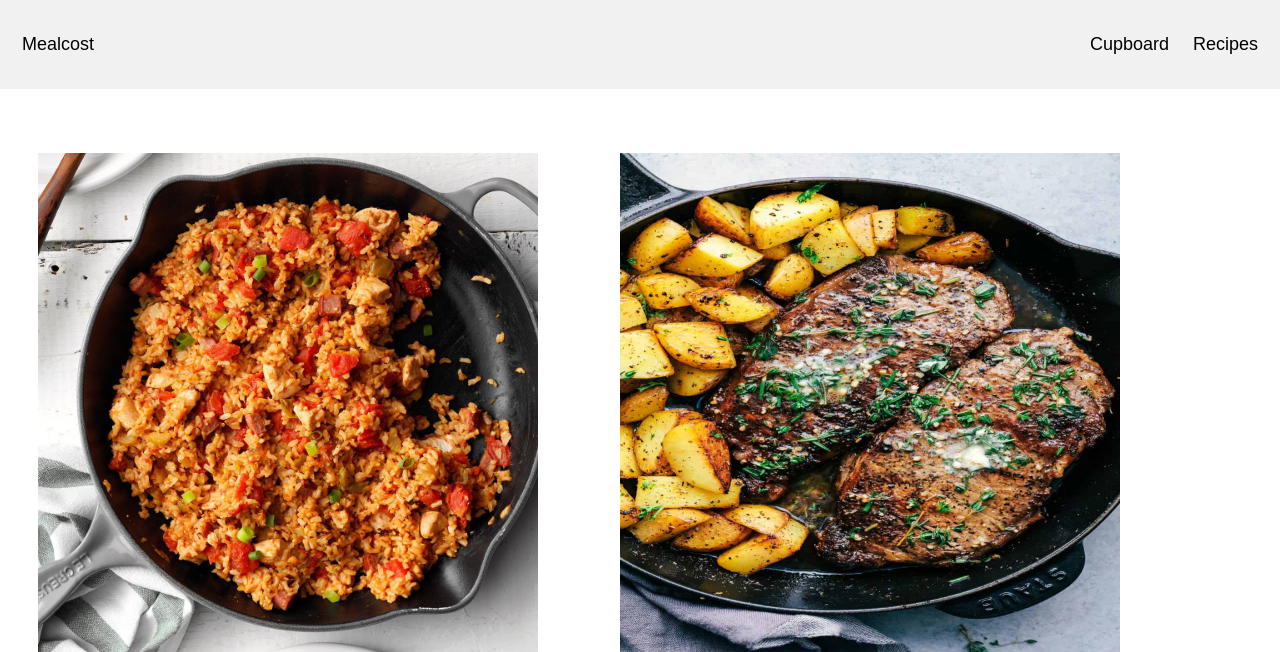
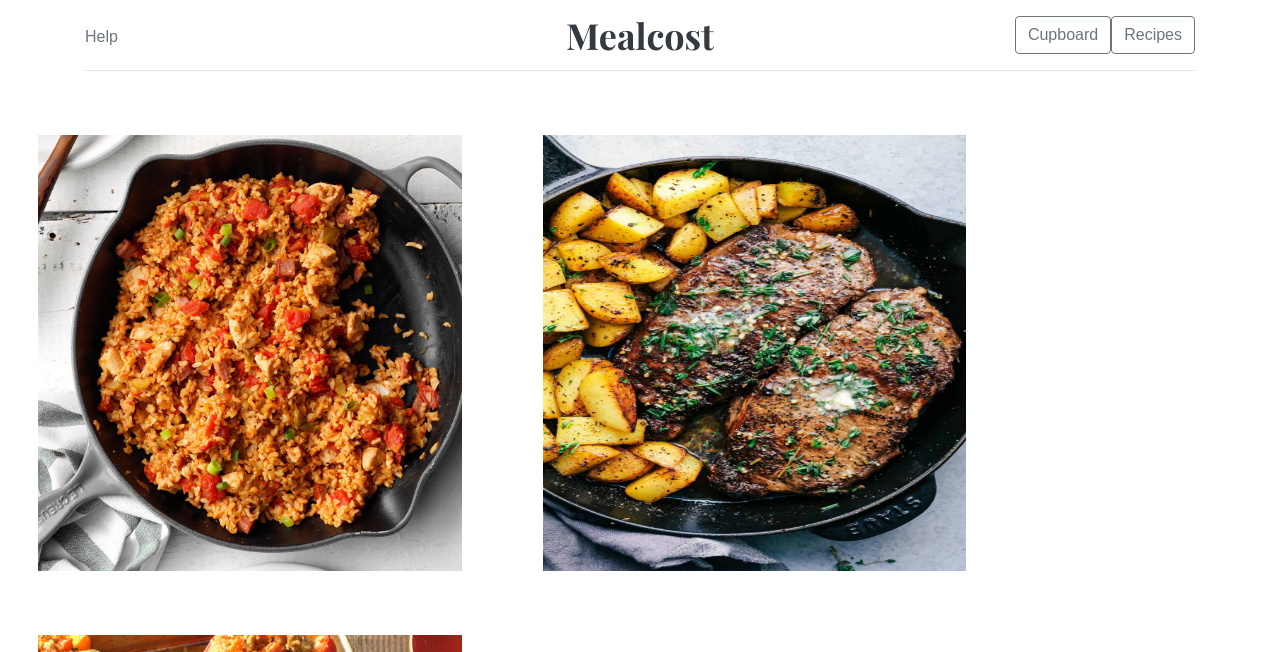
Before and after one commit to jackrvan/mealcost, a Django app: page / in a window 1280 px wide. Shown: the top 652 px of the page. Run offline with Django 3.2, Linux system fonts and the light colour scheme; some libraries are stand-ins or nearby versions.

Commit message:
Add bootstrap.

```diff
--- a/mealcost/cupboard/templates/cupboard/header.html
+++ b/mealcost/cupboard/templates/cupboard/header.html
@@ -1,9 +1,30 @@
+<!doctype html>
 {% load static %}
+
+<meta charset="utf-8">
+<meta name="viewport" content="width=device-width, initial-scale=1, shrink-to-fit=no">
+
+<link rel="stylesheet" href="https://stackpath.bootstrapcdn.com/bootstrap/4.3.1/css/bootstrap.min.css" integrity="sha384-ggOyR0iXCbMQv3Xipma34MD+dH/1fQ784/j6cY/iJTQUOhcWr7x9JvoRxT2MZw1T" crossorigin="anonymous">
+<link href="https://fonts.googleapis.com/css?family=Playfair+Display:700,900" rel="stylesheet">
 <link rel="stylesheet" type="text/css" href="{% static 'site/style.css' %}" />
-<div class="header">
-    <a class="welcome" href="{% url 'index' %}">Mealcost</a>
-    <div class="header-right">
-        <a href="{% url 'cupboard:index' %}">Cupboard</a>
-        <a href="{% url 'recipe:index' %}">Recipes</a>
+
+<div class="container">
+<header class="main-header py-3">
+    <div class="row flex-nowrap justify-content-between align-items-center">
+        <div class="col-4 pt-1">
+            <a class="text-muted" href="#">Help</a>
+        </div>
+        <div class="col-4 text-center">
+            <a class="main-header-logo text-dark" href={% url 'index' %}>Mealcost</a>
+        </div>
+        <div class="col-4 d-flex justify-content-end align-items-center">
+            <button type="button" class="btn btn-outline-secondary" href="{% url 'cupboard:index' %}">Cupboard</button>
+            <button type="button" class="btn btn-outline-secondary" href="{% url 'recipe:index' %}">Recipes</button>
+        </div>
     </div>
+</header>
 </div>
+
+<script src="https://code.jquery.com/jquery-3.3.1.slim.min.js" integrity="sha384-q8i/X+965DzO0rT7abK41JStQIAqVgRVzpbzo5smXKp4YfRvH+8abtTE1Pi6jizo" crossorigin="anonymous"></script>
+<script src="https://cdnjs.cloudflare.com/ajax/libs/popper.js/1.14.7/umd/popper.min.js" integrity="sha384-UO2eT0CpHqdSJQ6hJty5KVphtPhzWj9WO1clHTMGa3JDZwrnQq4sF86dIHNDz0W1" crossorigin="anonymous"></script>
+<script src="https://stackpath.bootstrapcdn.com/bootstrap/4.3.1/js/bootstrap.min.js" integrity="sha384-JjSmVgyd0p3pXB1rRibZUAYoIIy6OrQ6VrjIEaFf/nJGzIxFDsf4x0xIM+B07jRM" crossorigin="anonymous"></script>
--- a/mealcost/static/site/style.css
+++ b/mealcost/static/site/style.css
@@ -5,7 +5,7 @@ body {
 
 .header {
   overflow: hidden;
-  background-color: #f1f1f1;
+  background-color: #c41616;
   padding: 20px 10px;
 }
 
@@ -39,18 +39,21 @@ body {
   float: right;
 }
 
-a.button {
-    color: blue;
+a.add_button {
+    color: black;
     text-align: center;
     padding: 12px;
     text-decoration: none;
     font-size: 18px;
     line-height: 25px;
-    border-radius: 4px;
-    background-color: #f1f1f1;
+    background-color: white;
+    border: 4px solid black;
+    position: absolute;
+    right: 0px;
+    top: 300px;
 }
 
-a.button:hover {
+a.add_button:hover {
     background-color: #ddd;
 }
 
@@ -66,3 +69,59 @@ a.button:hover {
   padding-left: 3%;
   padding-top: 5%;
 }
+
+.cupboard-header {
+  background-image: url('/static/images/grocery-bag.jpg');
+  background-size: 100% 300px;
+  height: 300px;
+  background-repeat: no-repeat;
+  padding-bottom: 20px;
+}
+
+.cupboard-header h1 {
+  position: absolute;
+  color: white;
+  top: 300px;
+  left: 0;
+  font-size: 300%;
+  font-family: cursive, serif;
+}
+
+.meat {
+  background-image: url('/static/images/meat.jpg');
+  background-size: 100% 150px;
+  background-repeat: no-repeat;
+  background-color: grey;
+  padding: 5%;
+}
+
+.category-header {
+  height: 40px;
+  width: 300px;
+  background-color: #dbdbdb;
+  color: black;
+  margin-left: 25px;
+  top: 20px;
+  text-align: center;
+  position: relative;
+
+}
+
+.list-items {
+  width: 1500px;
+  align-self: center;
+  position: relative;
+  /*top:150px;*/
+  margin-left: 50px;
+  background-color: #c2c2c2;
+}
+
+.main-header-logo {
+  font-family: "Playfair Display", Georgia, "Times New Roman", serif;
+  font-size: 2.25rem;
+}
+
+.main-header {
+  line-height: 1;
+  border-bottom: 1px solid #e5e5e5;
+}
```
Also changed, not shown: mealcost/cupboard/templates/cupboard/index.html (+10 -5 lines), mealcost/mealcost/settings.py (+5 -2 lines), mealcost/cupboard/migrations/0001_initial.py, mealcost/recipe/migrations/0001_initial.py, mealcost/static/images/grocery-bag.jpg (added), mealcost/static/images/meat.jpg (added).
